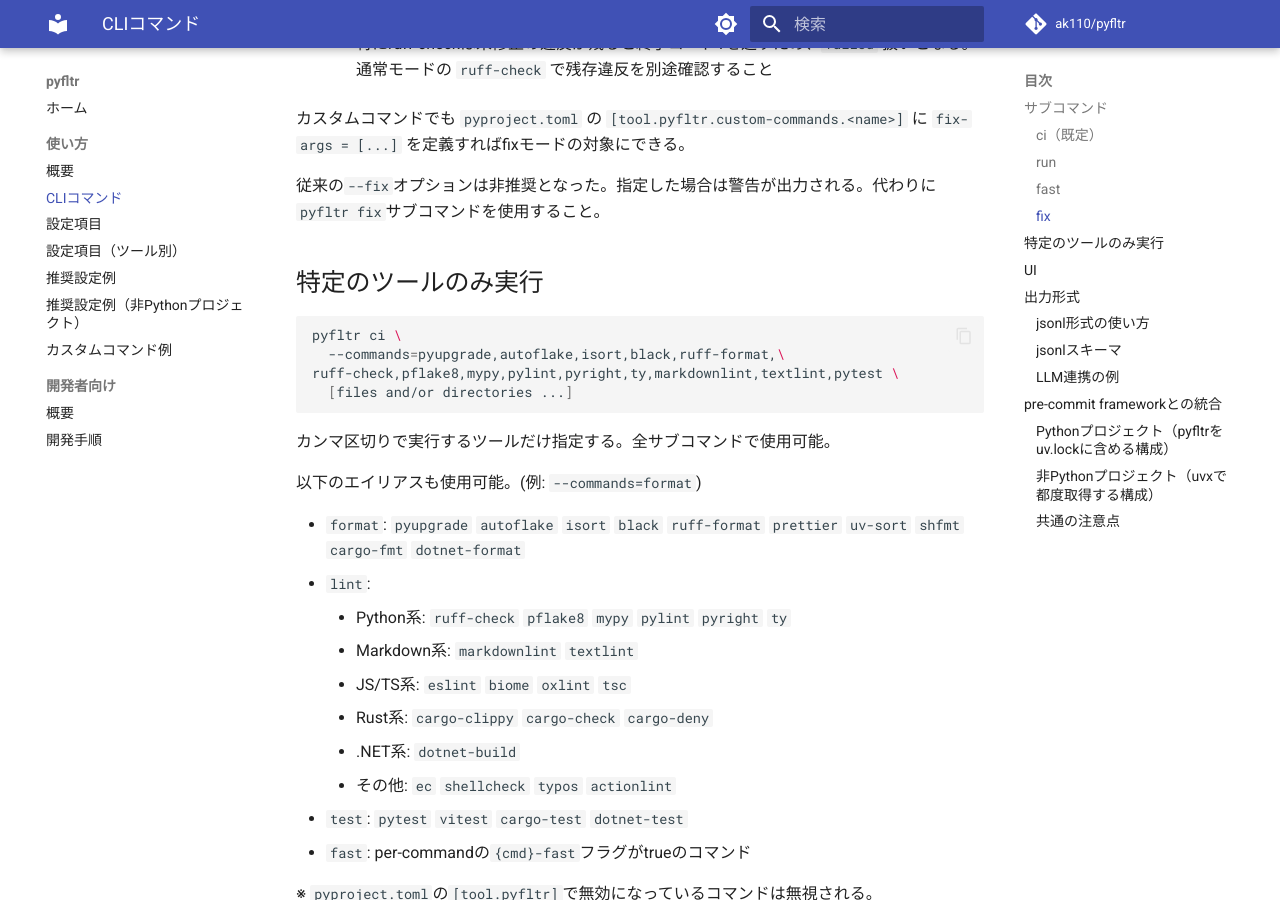
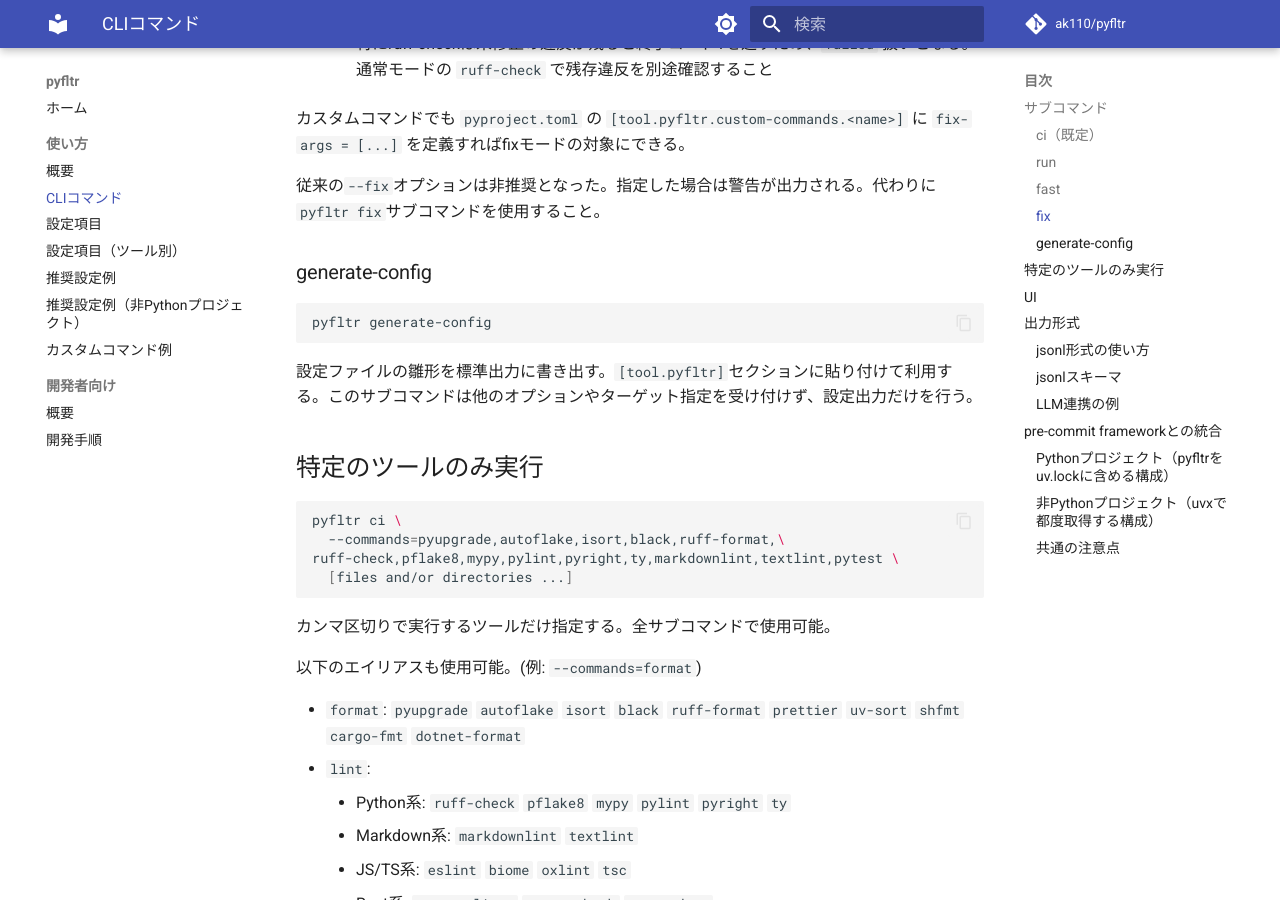
Before and after one commit to ak110/pyfltr, an MkDocs documentation site: the page built from docs/guide/usage.md, in a window 1280 px wide and 900 px high, scrolled down 2097 px. Built offline with MkDocs 1.6.1 and Material for MkDocs 9.7.7, drawn with Linux system fonts in a browser that asks for light colours; comment, search, counter and statistics services are not loaded.

Commit message:
feat!: --generate-configをgenerate-configサブコマンド化
他サブコマンド(ci/run/fast/fix)と書式を揃え、設定雛形出力を
専用サブコマンドへ移す。ターゲットや他オプションを受け付けない
独立パスとして_parse_subcommand()直後で分岐する。

破壊的変更: 旧`--generate-config`オプションは削除。
`pyfltr generate-config`に置換すること。

Co-Authored-By: Claude Opus 4.6 (1M context) <noreply@anthropic.com>

````diff
--- a/docs/guide/usage.md
+++ b/docs/guide/usage.md
@@ -80,6 +80,14 @@ fixモードの挙動。
 カスタムコマンドでも `pyproject.toml` の `[tool.pyfltr.custom-commands.<name>]` に `fix-args = [...]` を定義すればfixモードの対象にできる。
 
 従来の`--fix`オプションは非推奨となった。指定した場合は警告が出力される。代わりに`pyfltr fix`サブコマンドを使用すること。
+
+### generate-config
+
+```shell
+pyfltr generate-config
+```
+
+設定ファイルの雛形を標準出力に書き出す。`[tool.pyfltr]`セクションに貼り付けて利用する。このサブコマンドは他のオプションやターゲット指定を受け付けず、設定出力だけを行う。
 
 ## 特定のツールのみ実行
 
````
Also changed, not shown: docs/guide/configuration.md (+1 -1 lines), 1 other file.
